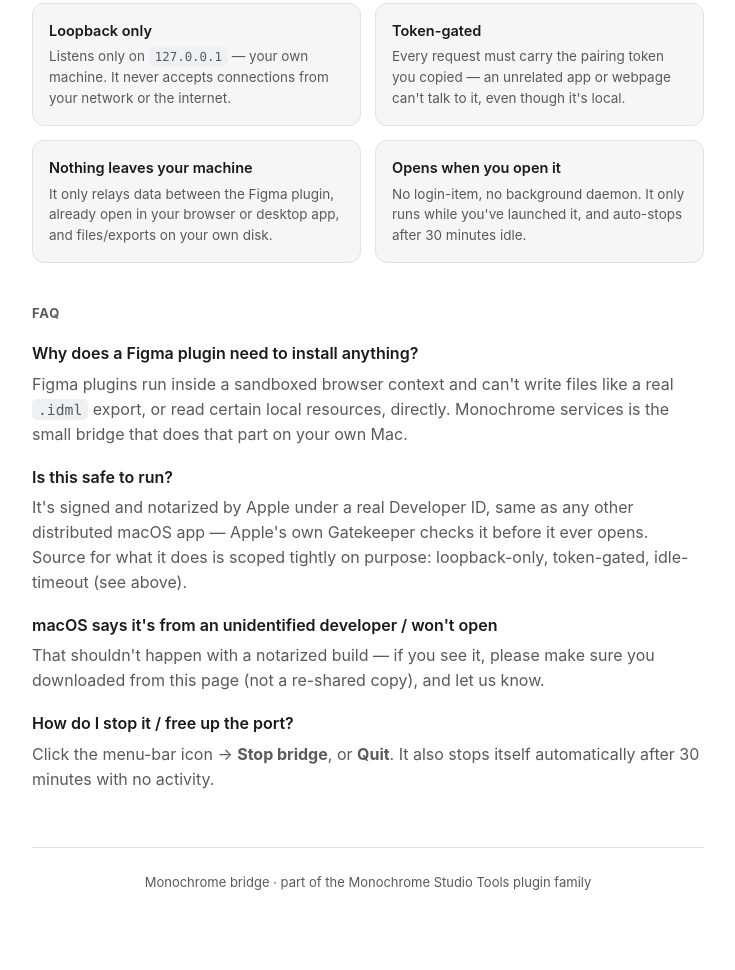
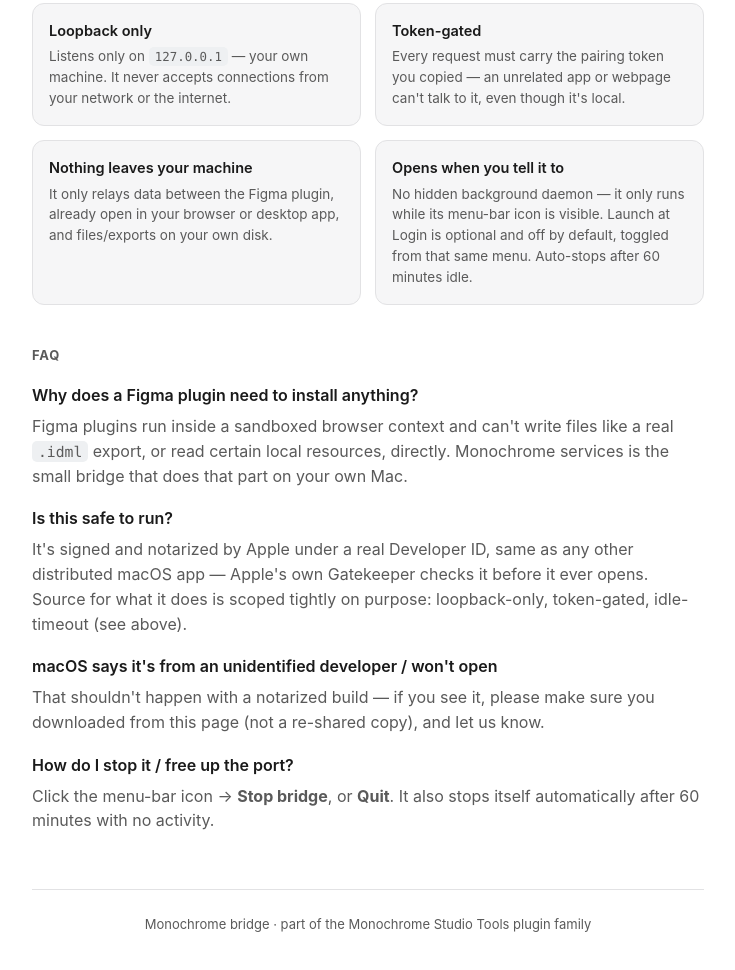
Before and after one commit to Monochrome-downloads/monochrome-services, a plain HTML site: page index.html in a window 1280 px wide. Shown: the part 1120-2090 px from the top of the page, without its empty margins (272-1007 px from the left). Drawn offline with Linux system fonts and the light colour scheme.

Commit message:
Fix stale trust copy: Launch at Login now exists (opt-in); idle timeout is 60min not 30

```diff
--- a/index.html
+++ b/index.html
@@ -288,9 +288,10 @@
         browser or desktop app, and files/exports on your own disk.</div>
     </div>
     <div class="trust-item">
-      <div class="t-title">Opens when you open it</div>
-      <div class="t-body">No login-item, no background daemon. It only runs while you've launched
-        it, and auto-stops after 30 minutes idle.</div>
+      <div class="t-title">Opens when you tell it to</div>
+      <div class="t-body">No hidden background daemon &mdash; it only runs while its menu-bar icon
+        is visible. Launch at Login is optional and off by default, toggled from that same menu.
+        Auto-stops after 60 minutes idle.</div>
     </div>
   </div>
 
@@ -313,7 +314,7 @@
 
     <dt>How do I stop it / free up the port?</dt>
     <dd>Click the menu-bar icon → <strong>Stop bridge</strong>, or <strong>Quit</strong>. It
-      also stops itself automatically after 30 minutes with no activity.</dd>
+      also stops itself automatically after 60 minutes with no activity.</dd>
   </dl>
 
   <footer>
```
